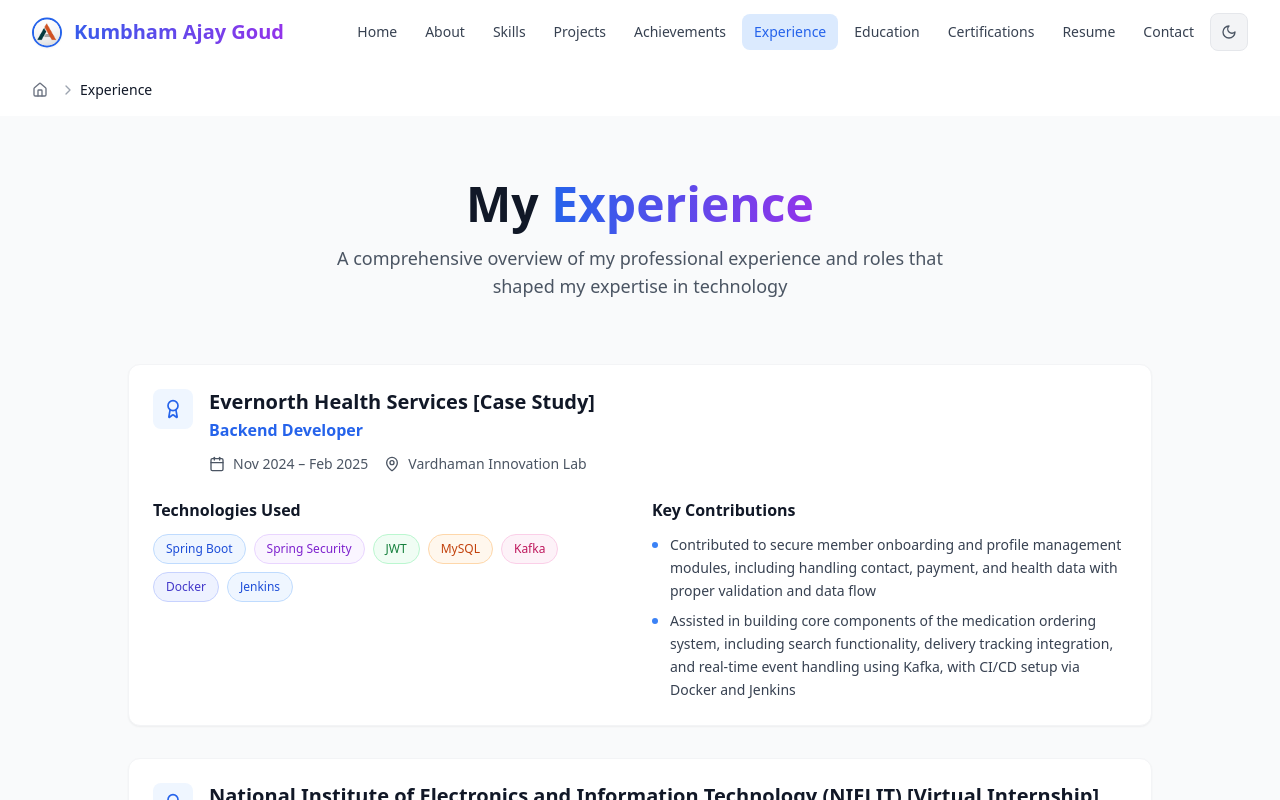
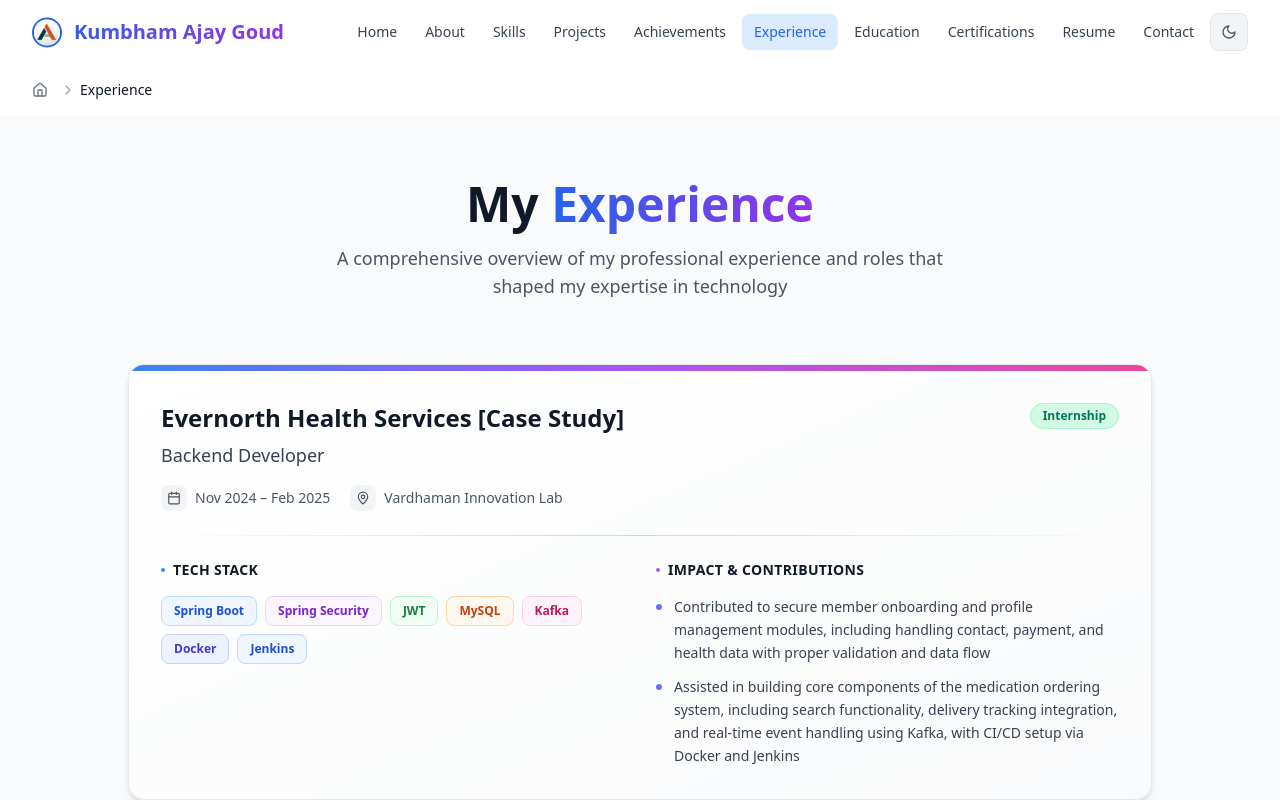
Before and after one commit to AjayKumbham/portfolio, a React (Vite) app: page /experience in a window 1280 px wide. Shown: the top 800 px of the page. Built offline with nearby package versions, Linux system fonts and the light colour scheme.

Commit message:
feat: Revamp ExperienceCard component with enhanced styling, type-based badges, and improved layout for better user experience

```diff
--- a/src/pages/Experience.tsx
+++ b/src/pages/Experience.tsx
@@ -13,60 +13,86 @@ const techColorPalette = [
   "bg-indigo-50 text-indigo-700 border-indigo-200 dark:bg-indigo-900/20 dark:text-indigo-300 dark:border-indigo-800",
 ];
 
-const ExperienceCard = ({ experience, onViewCertificate }) => (
-  <div className="bg-white dark:bg-gray-800 rounded-xl shadow-sm border border-gray-100 dark:border-gray-700 hover:shadow-lg transition-all duration-300 overflow-hidden">
-    <div className="p-6">
+const ExperienceCard = ({ experience, onViewCertificate }) => {
+  const getTypeStyles = (type) => {
+    const styles = {
+      internship: "bg-emerald-100 text-emerald-700 border-emerald-200 dark:bg-emerald-900/30 dark:text-emerald-400 dark:border-emerald-800",
+      casestudy: "bg-violet-100 text-violet-700 border-violet-200 dark:bg-violet-900/30 dark:text-violet-400 dark:border-violet-800",
+      project: "bg-amber-100 text-amber-700 border-amber-200 dark:bg-amber-900/30 dark:text-amber-400 dark:border-amber-800"
+    };
+    return styles[type?.toLowerCase()] || styles.internship;
+  };
+
+  return (
+    <div className="group bg-gradient-to-br from-white to-gray-50 dark:from-gray-800 dark:to-gray-850 rounded-2xl shadow-md hover:shadow-2xl border border-gray-200 dark:border-gray-700 transition-all duration-500 overflow-hidden hover:-translate-y-1">
+      {/* Accent Bar */}
+      <div className="h-1.5 bg-gradient-to-r from-blue-500 via-purple-500 to-pink-500" />
+
+      <div className="p-8">
         {/* Header Section */}
         <div className="flex items-start justify-between mb-6">
-        <div className="flex items-start gap-4 flex-1">
-          <div className="bg-blue-50 dark:bg-blue-900/30 p-2.5 rounded-lg flex-shrink-0">
-            <Award className="w-5 h-5 text-blue-600 dark:text-blue-400" />
-          </div>
           <div className="flex-1 min-w-0">
-            <h3 className="font-bold text-xl text-gray-900 dark:text-white leading-tight mb-1">
+            <h3 className="font-bold text-2xl text-gray-900 dark:text-white leading-tight mb-2 group-hover:text-blue-600 dark:group-hover:text-blue-400 transition-colors">
               {experience.company}
             </h3>
-            <p className="text-blue-600 dark:text-blue-400 font-semibold mb-3">
+
+            <p className="text-lg text-gray-700 dark:text-gray-300 font-medium mb-4">
               {experience.role}
             </p>
-            <div className="flex flex-wrap gap-4 text-sm text-gray-600 dark:text-gray-300">
-              <div className="flex items-center gap-2">
-                <Calendar className="w-4 h-4" />
-                <span>{experience.duration}</span>
+
+            <div className="flex flex-wrap gap-5 text-sm">
+              <div className="flex items-center gap-2 text-gray-600 dark:text-gray-400">
+                <div className="p-1.5 bg-gray-100 dark:bg-gray-700 rounded-lg">
+                  <Calendar className="w-3.5 h-3.5" />
                 </div>
-              <div className="flex items-center gap-2">
-                <MapPin className="w-4 h-4" />
-                <span>{experience.location}</span>
+                <span className="font-medium">{experience.duration}</span>
               </div>
+              <div className="flex items-center gap-2 text-gray-600 dark:text-gray-400">
+                <div className="p-1.5 bg-gray-100 dark:bg-gray-700 rounded-lg">
+                  <MapPin className="w-3.5 h-3.5" />
+                </div>
+                <span className="font-medium">{experience.location}</span>
               </div>
             </div>
           </div>
 
-        {/* Certificate Button - Top Right */}
+          {/* Right Side - Type Badge & Certificate */}
+          <div className="flex flex-col items-end gap-2 ml-4">
+            <span className={`px-3 py-1 rounded-full text-xs font-semibold border ${getTypeStyles(experience.type)}`}>
+              {experience.type || 'Internship'}
+            </span>
             {experience.hasCertificate && (
               <Button
                 onClick={onViewCertificate}
-            variant="outline"
+                variant="ghost"
                 size="sm"
-            className="ml-4 flex items-center gap-2 hover:bg-blue-50 dark:hover:bg-blue-900/30 hover:border-blue-200 dark:hover:border-blue-700 transition-colors"
+                className="h-7 px-3 text-xs hover:bg-blue-50 dark:hover:bg-blue-900/20 text-blue-600 dark:text-blue-400 transition-colors"
               >
-            <Eye className="w-4 h-4" />
-            View Certificate
+                <Eye className="w-3.5 h-3.5 mr-1.5" />
+                Certificate
               </Button>
             )}
           </div>
+        </div>
+
+        {/* Divider */}
+        <div className="h-px bg-gradient-to-r from-transparent via-gray-300 dark:via-gray-600 to-transparent mb-6" />
 
         {/* Content Section - Two Columns */}
-      <div className="grid grid-cols-1 lg:grid-cols-2 gap-6">
+        <div className="grid grid-cols-1 lg:grid-cols-2 gap-8">
           {/* Technologies */}
           <div>
-          <h4 className="font-semibold text-gray-900 dark:text-white mb-3">Technologies Used</h4>
+            <div className="flex items-center gap-2 mb-4">
+              <div className="h-1 w-1 rounded-full bg-blue-500" />
+              <h4 className="font-bold text-sm uppercase tracking-wide text-gray-900 dark:text-white">
+                Tech Stack
+              </h4>
+            </div>
             <div className="flex flex-wrap gap-2">
               {experience.technologies.map((tech, idx) => (
                 <span
                   key={idx}
-                className={`px-3 py-1.5 rounded-full text-xs font-medium border ${
-                  techColorPalette[idx % techColorPalette.length]
+                  className={`px-3 py-1.5 rounded-lg text-xs font-semibold border backdrop-blur-sm transition-transform hover:scale-105 ${techColorPalette[idx % techColorPalette.length]
                     }`}
                 >
                   {tech}
@@ -77,11 +103,16 @@ const ExperienceCard = ({ experience, onViewCertificate }) => (
 
           {/* Responsibilities */}
           <div>
-          <h4 className="font-semibold text-gray-900 dark:text-white mb-3">Key Contributions</h4>
-          <ul className="space-y-2">
+            <div className="flex items-center gap-2 mb-4">
+              <div className="h-1 w-1 rounded-full bg-purple-500" />
+              <h4 className="font-bold text-sm uppercase tracking-wide text-gray-900 dark:text-white">
+                Impact & Contributions
+              </h4>
+            </div>
+            <ul className="space-y-3">
               {experience.responsibilities.map((resp, idx) => (
                 <li key={idx} className="flex items-start gap-3 text-sm text-gray-700 dark:text-gray-300 leading-relaxed">
-                <div className="w-1.5 h-1.5 bg-blue-500 dark:bg-blue-400 rounded-full mt-2 flex-shrink-0" />
+                  <div className="w-1.5 h-1.5 bg-gradient-to-r from-blue-500 to-purple-500 rounded-full mt-2 flex-shrink-0" />
                   <span>{resp}</span>
                 </li>
               ))}
@@ -91,6 +122,7 @@ const ExperienceCard = ({ experience, onViewCertificate }) => (
       </div>
     </div>
   );
+};
 
 const Experience = () => {
   const [selectedCertificate, setSelectedCertificate] = useState(null);
```
Lines whose indentation alone changed are shown as unchanged.
